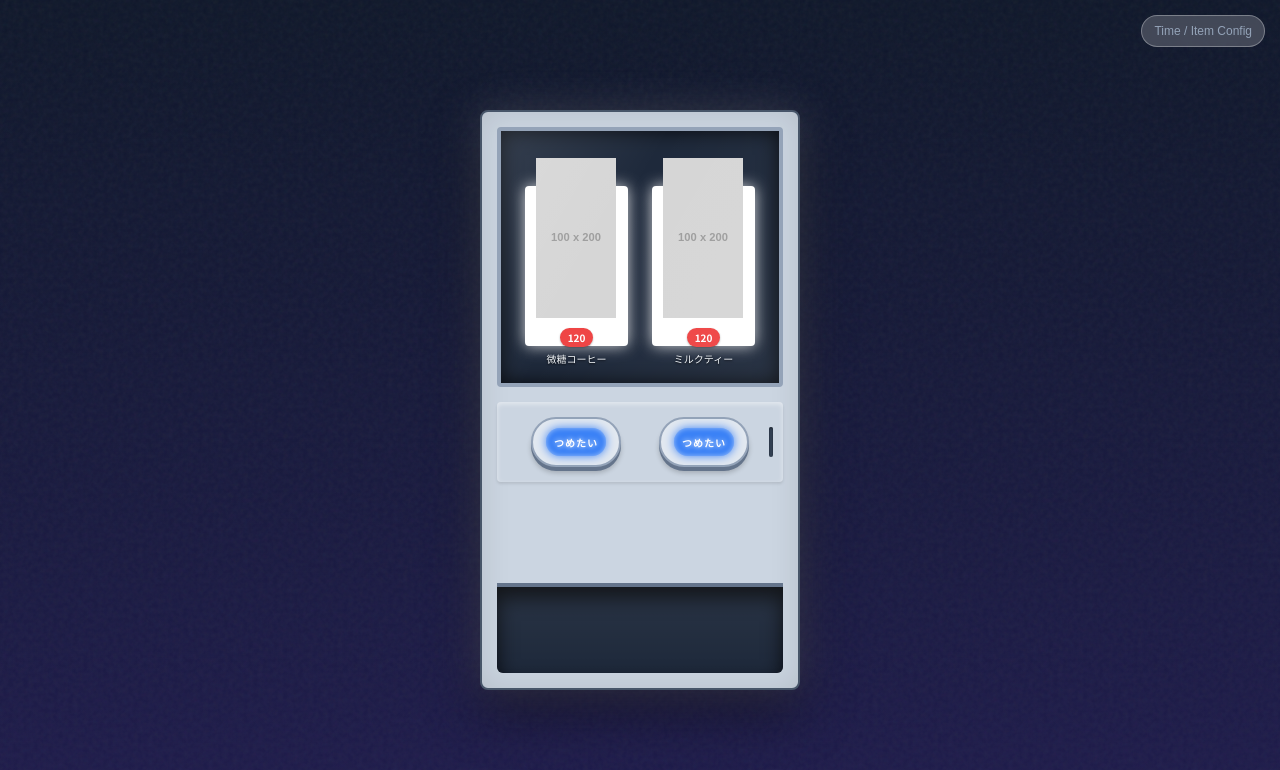
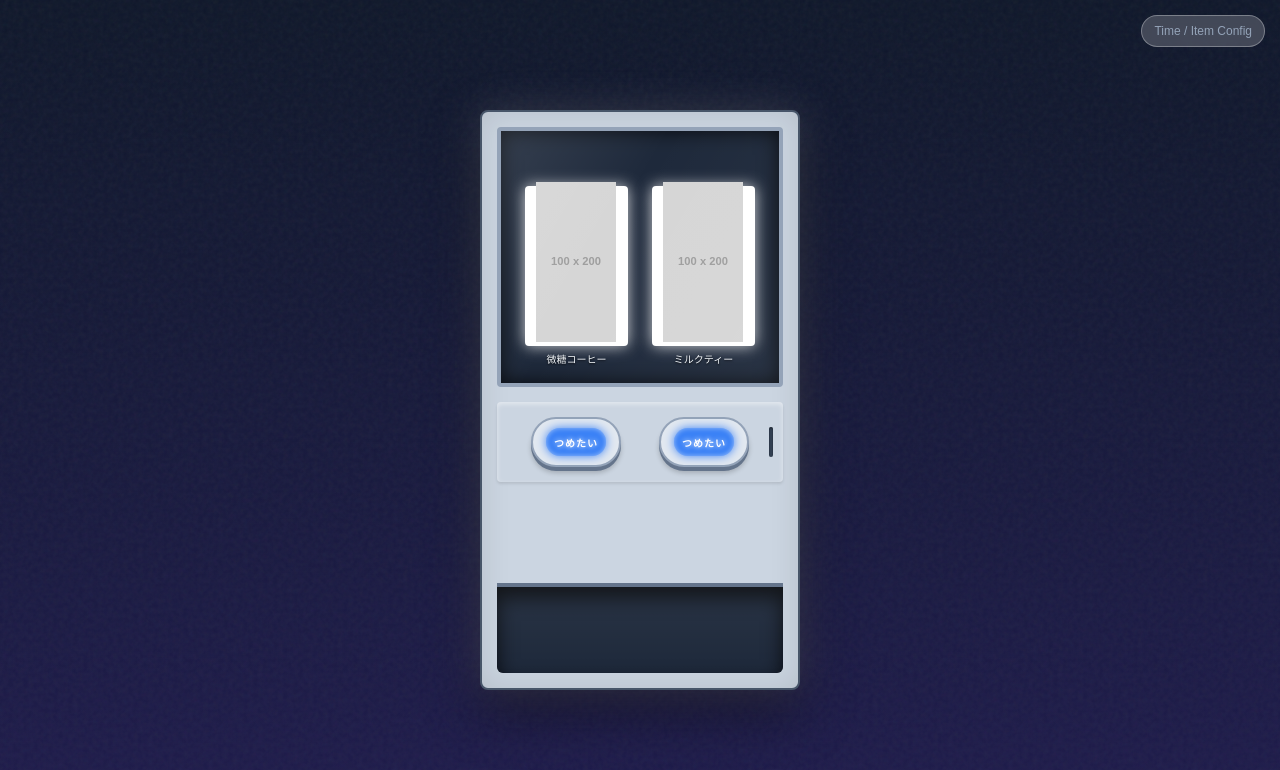
Before and after one commit to dcbejhfbejkdjsc/-, a plain HTML site: page index.html in a window 1280 px wide. Drawn offline with Linux system fonts and the light colour scheme; placeholder pictures from the web are drawn by us.

Commit message:
Update index.html

```diff
--- a/index.html
+++ b/index.html
@@ -354,7 +354,6 @@
                     <div class="back-light"></div>
                     <img src="https://placehold.co/100x200/222/FFF?text=BLACK" class="can-image" id="img-left">
                     <div class="label-area">
-                        <div class="price-tag">120</div>
                         <div class="product-name" id="name-left">微糖コーヒー</div>
                     </div>
                 </div>
@@ -362,7 +361,6 @@
                     <div class="back-light"></div>
                     <img src="https://placehold.co/100x200/7d5a5a/FFF?text=TEA" class="can-image" id="img-right">
                     <div class="label-area">
-                        <div class="price-tag">120</div>
                         <div class="product-name" id="name-right">ミルクティー</div>
                     </div>
                 </div>
```
